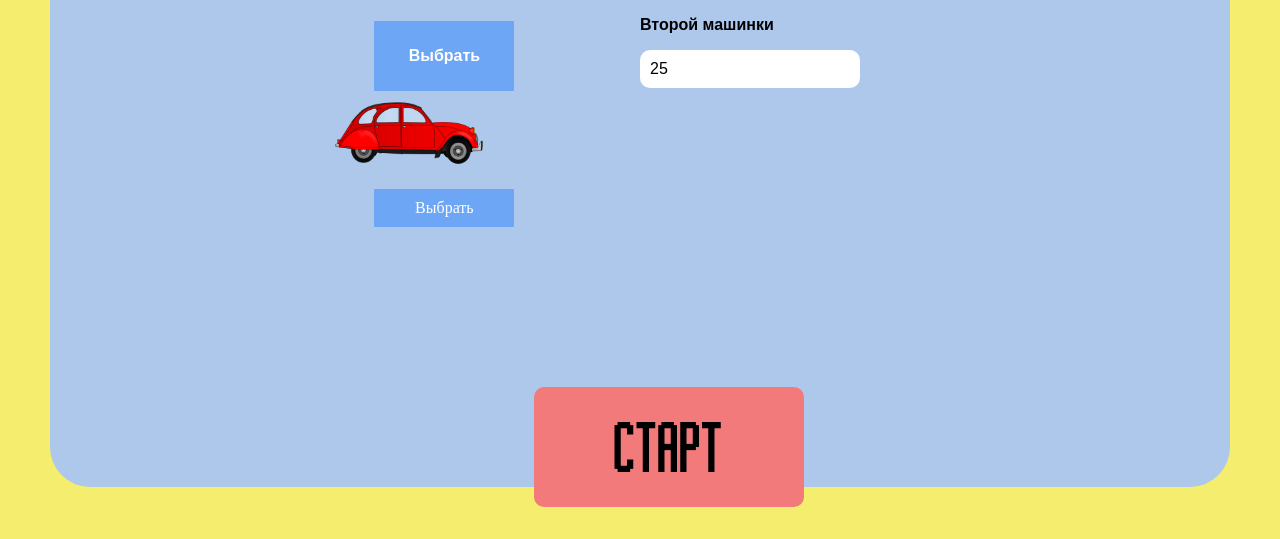
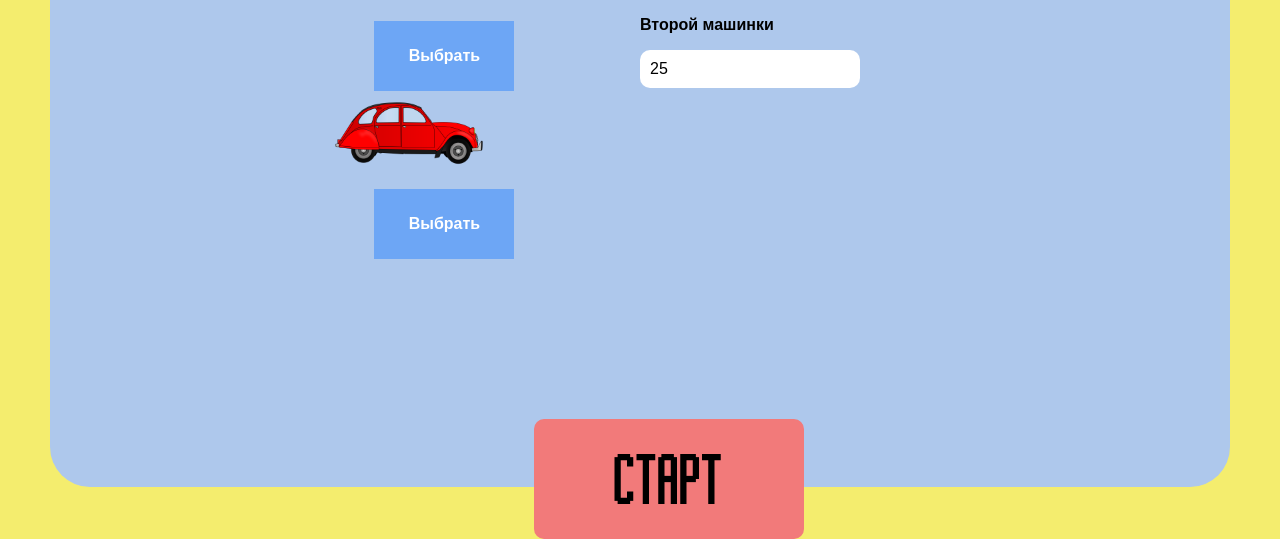
Before and after one commit to bbdk612/speed.github.io, a plain HTML site: page index.html in a window 1280 px wide. Shown: the part 325-864 px from the top of the page. Before the commit the page ends 832 px from the top, so only its background shows below. Drawn offline with nearby package versions, Linux system fonts and the light colour scheme.

Commit message:
Update index.html

```diff
--- a/index.html
+++ b/index.html
@@ -23,7 +23,7 @@
 												<li><img class="fli" src="images/redCar.png" alt="redCar"/></li>
 											</ul>
 					<img src="images/redCar.png" class="second g"/>
-					<div class="btn choose second"><a>Выбрать</a></div>
+					<div class="btn choose second"><p>Выбрать</p></div>
 											<ul class="second">
 												<li><img class="sli" src="images/greenCar.png" alt="greenCar"/></li>
 												<li><img class="sli" src="images/blueCar.png" alt="redCar"/></li>
```
